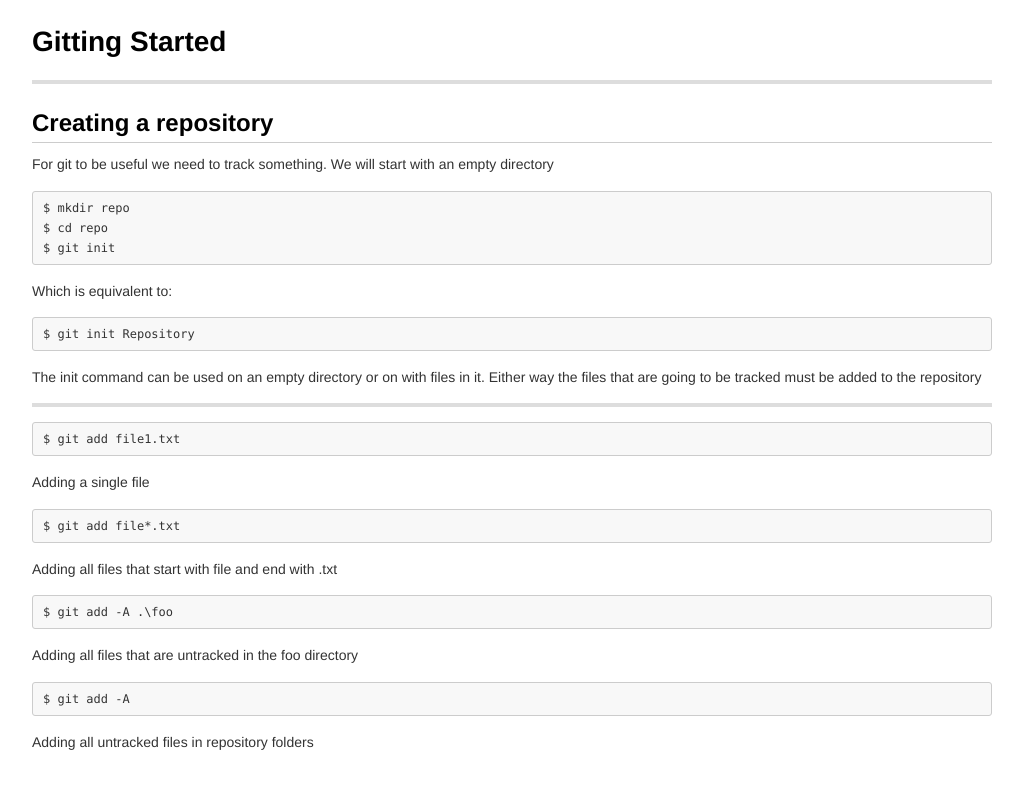
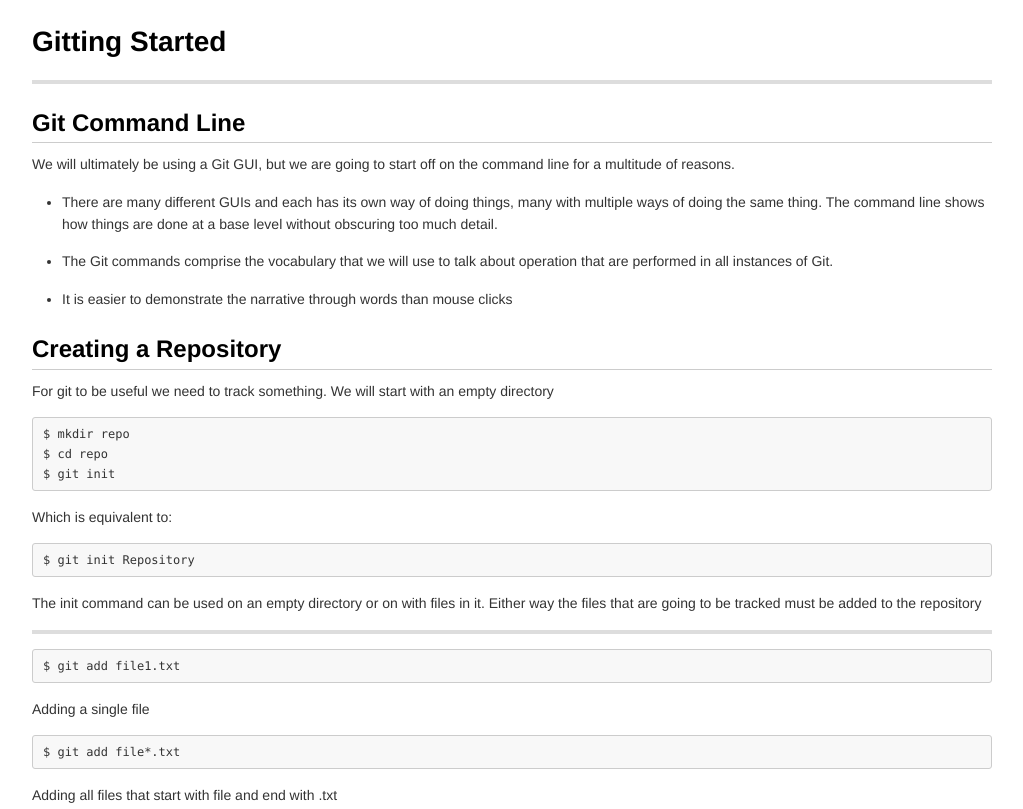
Before and after one commit to mforsberg-pinnergy/mcf2280.github.io, a plain HTML site: page GettingStarted.html in a window 1280 px wide. Shown: the top 809 px of the page, without its empty margins (128-1151 px from the left). Drawn offline with Linux system fonts and the light colour scheme.

Commit message:
Explained why we are using the command line
* Put explanation in getting started

```diff
--- a/GettingStarted.html
+++ b/GettingStarted.html
@@ -293,7 +293,20 @@ img {
 <body>
 <h1>Gitting Started</h1>
 <hr />
-<h2>Creating a repository</h2>
+<h2>Git Command Line</h2>
+<p>We will ultimately be using a Git GUI, but we are going to start off on the command line for a multitude of reasons. </p>
+<ul>
+<li>
+<p>There are many different GUIs and each has its own way of doing things, many with multiple ways of doing the same thing. The command line shows how things are done at a base level without obscuring too much detail.</p>
+</li>
+<li>
+<p>The Git commands comprise the vocabulary that we will use to talk about operation that are performed in all instances of Git.</p>
+</li>
+<li>
+<p>It is easier to demonstrate the narrative through words than mouse clicks</p>
+</li>
+</ul>
+<h2>Creating a Repository</h2>
 <p>For git to be useful we need to track something. We will start with an empty directory</p>
 <pre><code>$ mkdir repo
 $ cd repo
```
Also changed, not shown: 1 other file.
